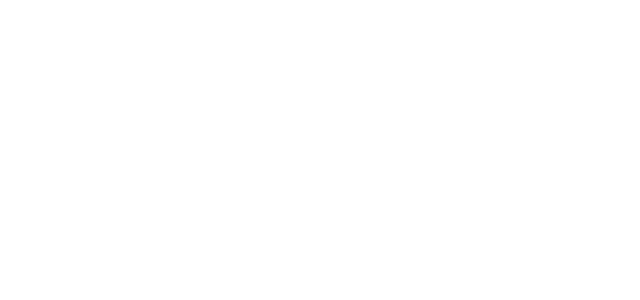
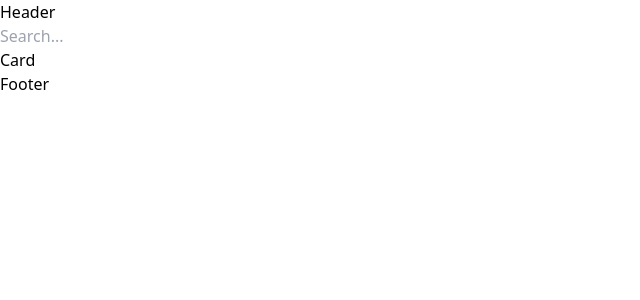
Before and after one commit to Melvunx/Cooking-App, a React (Vite) app: page / in a window 1280 px wide. Shown: the top 300 px of the page, without its empty margins (0-640 px from the left). Built offline with nearby package versions, Linux system fonts and the light colour scheme.

Commit message:
aliasing

```diff
--- a/src/components/Footer.tsx
+++ b/src/components/Footer.tsx
@@ -1,5 +1,7 @@
 const Footer = () => {
-  return <div></div>;
+  return <div>
+    <h1>Footer</h1>
+  </div>;
 };
 
 export default Footer;
--- a/src/components/Header.tsx
+++ b/src/components/Header.tsx
@@ -1,5 +1,9 @@
 const Header = () => {
-  return <div></div>;
+  return (
+    <div>
+      <h1>Header</h1>
+    </div>
+  );
 };
 
 export default Header;
--- a/src/components/layout/Card.tsx
+++ b/src/components/layout/Card.tsx
@@ -1,5 +1,9 @@
 const Card = () => {
-  return <div></div>;
+  return (
+    <div>
+      <h1>Card</h1>
+    </div>
+  );
 };
 
 export default Card;
--- a/src/components/layout/Search.tsx
+++ b/src/components/layout/Search.tsx
@@ -1,5 +1,9 @@
 const Search = () => {
-  return <div></div>;
+  return (
+    <div>
+      <input type="text" placeholder="Search..." />
+    </div>
+  );
 };
 
 export default Search;
```
Also changed, not shown: src/App.tsx (+9 -3 lines), src/pages/Home.tsx (+6 -2 lines).
